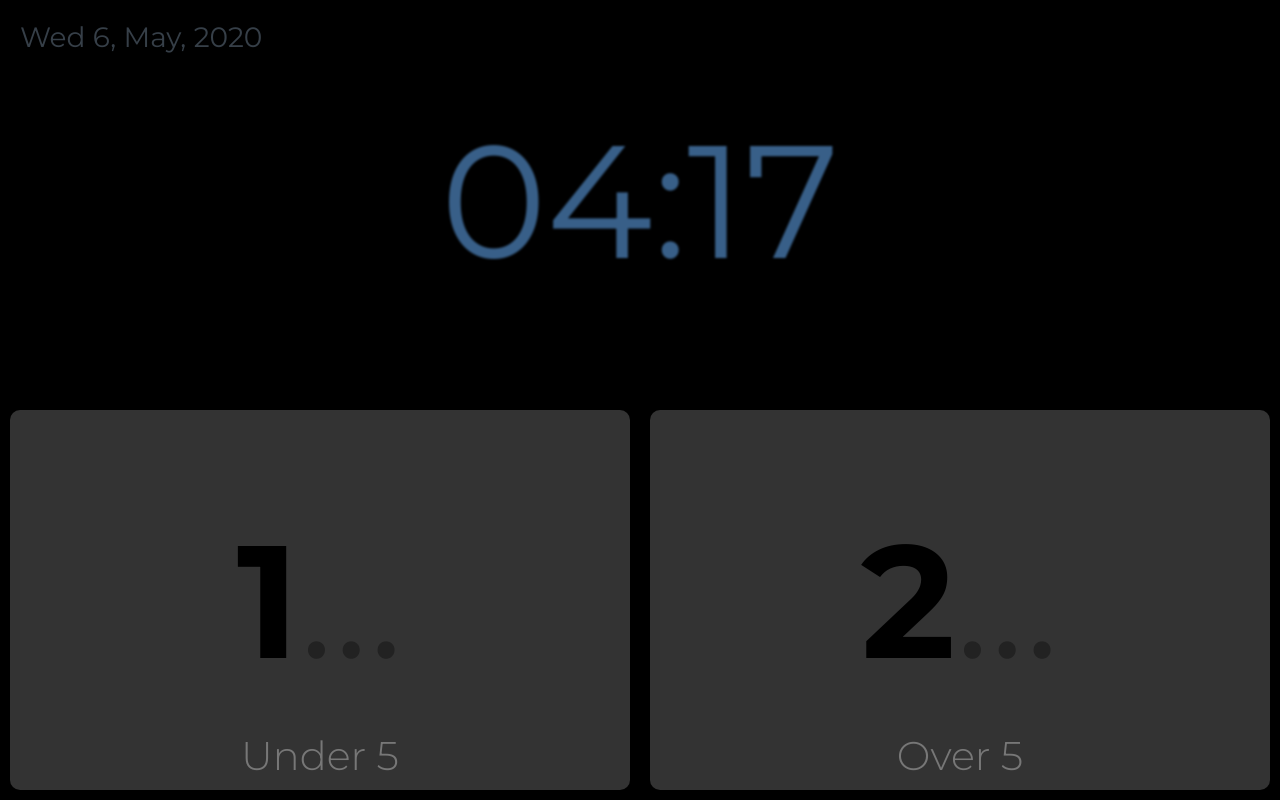
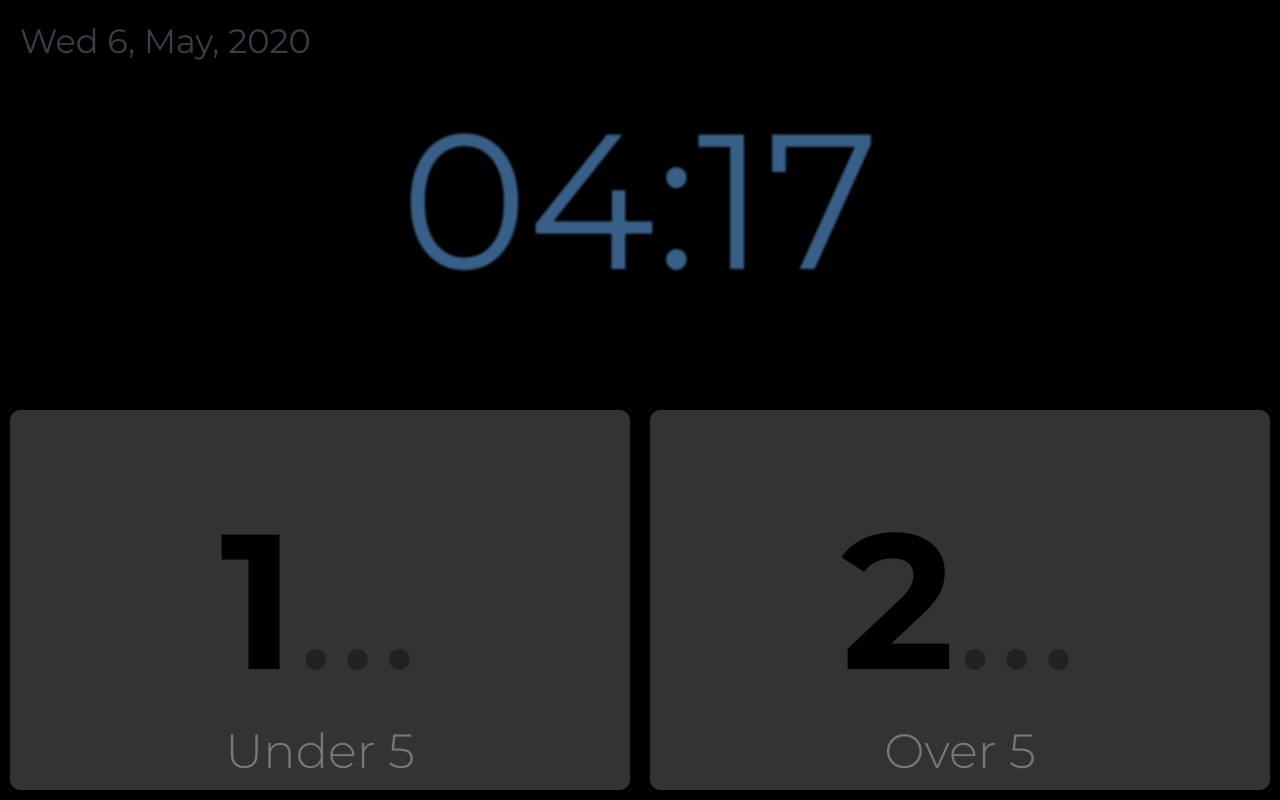
Before and after one commit to codealchemist/dashboard-shift, a React (Create React App) app: page / in a window 1280 px wide. Built offline with nearby package versions, Linux system fonts and the light colour scheme.

Commit message:
Added person names; styling adjustments.

```diff
--- a/package.json
+++ b/package.json
@@ -10,7 +10,6 @@
     "react": "^16.13.1",
     "react-dom": "^16.13.1",
     "react-icons": "^3.10.0",
-    "react-live-clock": "^4.0.5",
     "react-scripts": "3.4.1",
     "styled-components": "^5.1.0"
   },
--- a/src/App.js
+++ b/src/App.js
@@ -1,7 +1,7 @@
 import React, { useState, useEffect } from 'react'
 import dayjs from 'dayjs'
-import Clock from 'react-live-clock'
-import { Gap, Dashboard, Text, Blur, Outline } from 'elements'
+import { BsFillPersonFill } from 'react-icons/bs'
+import { Gap, Dashboard, Text, Blur, Outline, Label } from 'elements'
 import Widget from 'components/Widget'
 import data from 'data'
 
@@ -64,6 +64,7 @@ const App = () => {
   return (
     <Gap>
       <Dashboard rows="2" cols="4">
+        {/* CLOCK */}
         <Widget cols="4">
           <Gap>
             <Text size="0.35" color="#363f48">
@@ -76,6 +77,7 @@ const App = () => {
           </Blur>
         </Widget>
 
+        {/* ROOMS */}
         {data.rooms.map((room) => {
           const { id, name, label, shifts } = room
           const time = getTime(date)
@@ -99,6 +101,10 @@ const App = () => {
           // Open.
           return (
             <Widget key={id} cols="2" background={shift.color}>
+              <Label>
+                <BsFillPersonFill />
+                <span>{shift.person}</span>
+              </Label>
               <Text color="black" bold>
                 {id}
               </Text>
--- a/src/data.json
+++ b/src/data.json
@@ -11,12 +11,14 @@
       "shifts": [
         {
           "name": "A",
+          "person": "Dr. Milstein",
           "startTime": 7,
           "endTime": 17.5,
           "color": "red"
         },
         {
           "name": "B",
+          "person": "Dr. Lister",
           "startTime": 7,
           "endTime": 17.5,
           "color": "blue"
@@ -30,24 +32,28 @@
       "shifts": [
         {
           "name": "A",
+          "person": "Dr. Flemming",
           "startTime": 7,
           "endTime": 12,
           "color": "red"
         },
         {
           "name": "B",
+          "person": "Dr. Pasteur",
           "startTime": 12,
           "endTime": 17.5,
           "color": "blue"
         },
         {
           "name": "C",
+          "person": "Dr. Baltar",
           "startTime": 7,
           "endTime": 12,
           "color": "yellow"
         },
         {
           "name": "D",
+          "person": "Dr. Who",
           "startTime": 12,
           "endTime": 17.5,
           "color": "green"
--- a/src/elements.js
+++ b/src/elements.js
@@ -46,19 +46,30 @@ export const WidgetContainer = styled.div`
 `
 
 export const WidgetContent = styled.div`
+  position: relative;
   display: flex;
   width: 100%;
   padding: 20px;
   align-items: center;
   justify-content: center;
   font-size: 10em;
+  overflow: hidden;
 `
 
 export const Text = styled.div`
   font-size: 2em;
   margin: 0;
+  display: flex;
+  align-items: center;
 
-  ${({ color, size, bottom, top, light, bold }) => {
+  span {
+    width: 100%;
+    white-space: nowrap;
+    overflow: hidden;
+    text-overflow: ellipsis;
+  }
+
+  ${({ color, size, bottom, top, light, bold, wrap }) => {
     let output = ''
     if (color) output += `color: ${color} !important;`
     if (size) output += `font-size: ${size}em;`
@@ -66,8 +77,29 @@ export const Text = styled.div`
     if (top) output += `position: absolute; top: 10px;`
     if (light) output += `font-weight: 300;`
     if (bold) output += `font-weight: 700;`
+    if (wrap) output += `width: 100%;`
     return output
   }}
+`
+
+export const Label = styled.div`
+  font-size: 0.5em;
+  margin: 0;
+  display: flex;
+  align-items: center;
+  position: absolute;
+  top: 10px;
+  left: 10px;
+  width: calc(100% - 20px);
+  color: rgba(0, 0, 0, 0.75);
+  font-weight: 300;
+
+  span {
+    width: 100%;
+    white-space: nowrap;
+    overflow: hidden;
+    text-overflow: ellipsis;
+  }
 `
 
 export const Blur = styled.div`
--- a/src/index.css
+++ b/src/index.css
@@ -24,6 +24,6 @@ code {
 
 @media screen and (orientation: landscape) {
   body {
-    font-size: 1vh;
+    font-size: 1.2vh;
   }
 }
```
Also changed, not shown: 1 other file (tests, documents, lock files or other folders).
